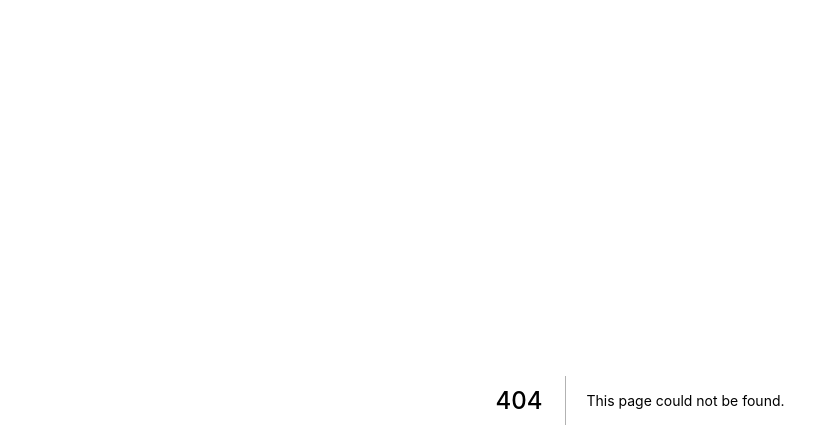
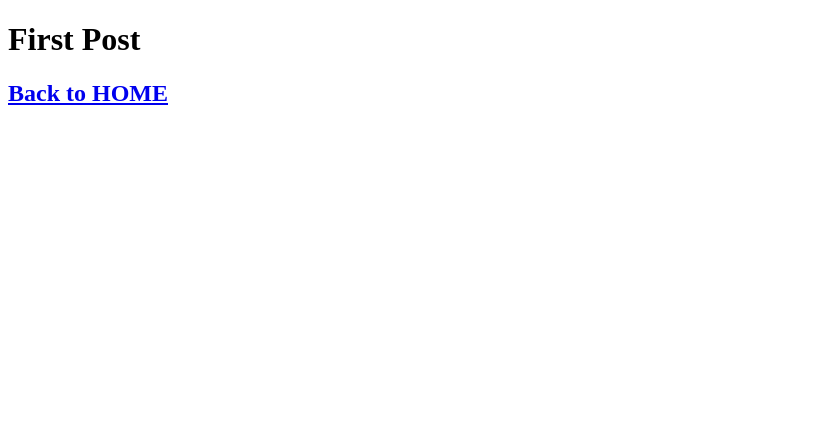
Before and after one commit to yoshiki1007/Next_tutorial, a Next.js app: page /posts/first-post in a window 1280 px wide. Before the commit this address had no page. Shown: the top 448 px of the page, without its empty margins (0-839 px from the left). Built offline with nearby package versions, Linux system fonts and the light colour scheme.

Commit message:
add: page遷移を追加

```diff
--- /dev/null
+++ b/pages/posts/first-post.js
@@ -0,0 +1,14 @@
+import Link from "next/link";
+
+export default function FirstPost() {
+  return (
+    <>
+      <h1>First Post</h1>
+      <h2>
+        <Link href="/">
+          <a>Back to HOME</a>
+        </Link>
+      </h2>
+    </>
+  );
+}
```
Also changed, not shown: pages/index.js (+8 -5 lines).
